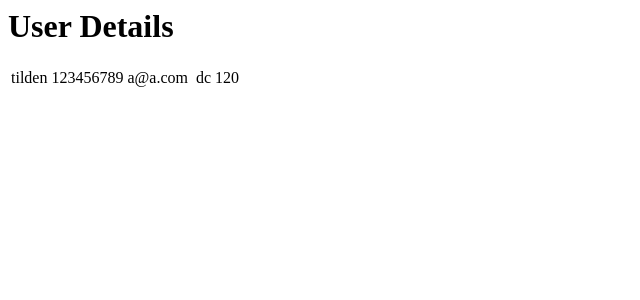
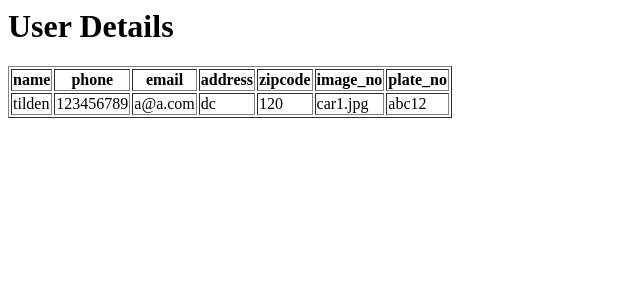
Before and after one commit to kirakrishnan/hackital2019, a Django app: page /streetparking/detail/ in a window 1280 px wide. Shown: the top 300 px of the page, without its empty margins (0-640 px from the left). Run offline with Django 3.2, Linux system fonts and the light colour scheme; data comes from the database, SQL or seed files in the repository.

Commit message:
adding templates

```diff
--- a/streetparking/templates/streetparking/details.html
+++ b/streetparking/templates/streetparking/details.html
@@ -1,13 +1,23 @@
 <h1>User Details</h1>
-<table>
+<table border="1">
+    <tr>
+        <th>name</th>
+        <th>phone</th>
+        <th>email</th>
+        <th>address</th>
+        <th>zipcode</th>
+        <th>image_no</th>
+        <th>plate_no</th>
+    </tr>
 {% for user in user_list %}
     <tr>
         <td>{{user.name}}</td>
         <td>{{user.phone}}</td>
         <td>{{user.email}}</td>
-        <td>{{user.streetadress}}</td>
         <td>{{user.city}}</td>
         <td>{{user.zipcode}}</td>
+        <td>{{user.image_no}}</td>
+        <td>{{user.name_plate}}</td>
     </tr>
 {% endfor %}
 </table>
--- a/streetparking/templates/streetparking/index.html
+++ b/streetparking/templates/streetparking/index.html
@@ -2,7 +2,6 @@
     <ul>
     {% for user in user_list %}
         <li>{{ user.name }}</li>
-        <li>{{ user.name_plate }}</li>
     {% endfor %}
     </ul>
 {% else %}
```
Also changed, not shown: streetparking/templates/streetparking/results.html (+25 -0 lines).
